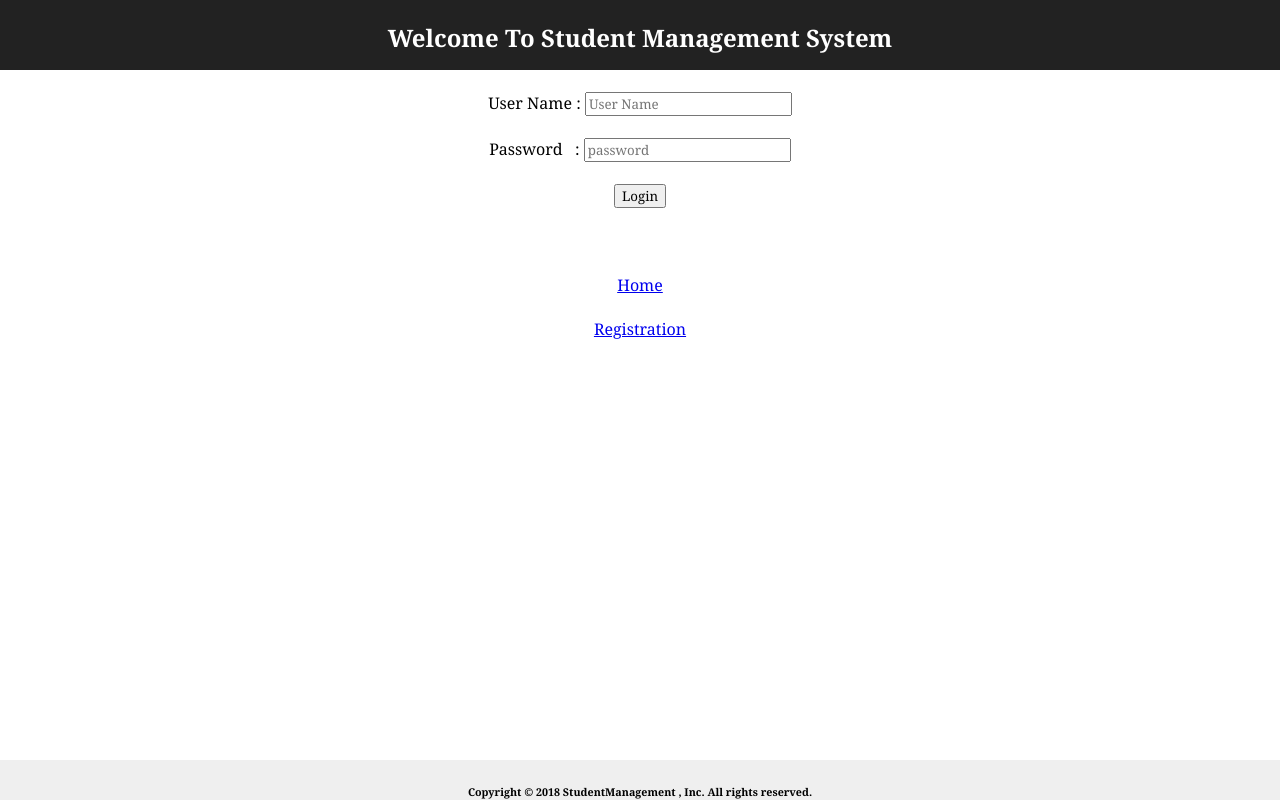
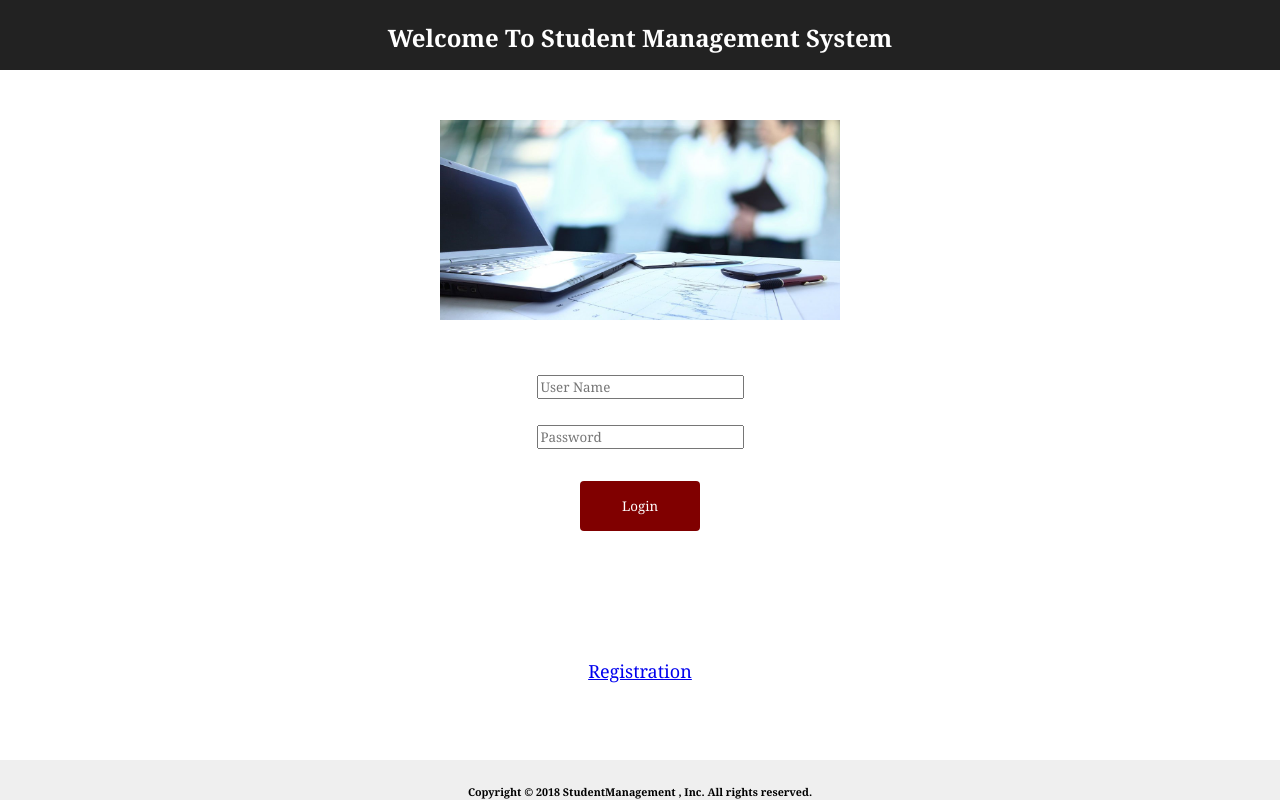
Before and after one commit to Suvisha/Teacher-Student_Management, a React (Create React App) app in the folder both_student-management/: page / in a window 1280 px wide. Built offline with nearby package versions, Linux system fonts and the light colour scheme.

Commit message:
Added LoginImg

```diff
--- a/both_student-management/package.json
+++ b/both_student-management/package.json
@@ -8,13 +8,13 @@
     "connected-react-router": "^4.5.0",
     "history": "^4.7.2",
     "mysql": "^2.16.0",
-    "react": "^16.4.2",
+    "react": "^16.5.2",
     "react-ajax": "^0.1.1",
     "react-axiom": "^0.4.0",
     "react-bootstrap": "^1.0.0-beta.1",
     "react-confirm-alert": "^2.0.6",
     "react-data-sort": "^1.1.0",
-    "react-dom": "^16.4.2",
+    "react-dom": "^16.5.2",
     "react-redux": "^5.0.7",
     "react-responsive": "^5.0.0",
     "react-router": "^3.2.1",
@@ -24,6 +24,7 @@
     "react-scripts": "1.1.5",
     "react-validation": "^3.0.7",
     "reactjs-localstorage": "0.0.7",
+    "reactstrap": "^6.5.0",
     "redux": "^4.0.0",
     "redux-thunk": "^2.3.0",
     "validator": "^10.7.1"
--- a/both_student-management/src/App.css
+++ b/both_student-management/src/App.css
@@ -2,11 +2,13 @@
   box-sizing: border-box;
   font-family: Cambria, Cochin, Georgia, Times, 'Times New Roman', serif;
 }
-.App {
+.App
+{
   text-align: center;
 }
 
-.App-header {
+.App-header
+{
   background-color: #222;
   height: 70px;
   padding: 5px;
@@ -27,11 +29,13 @@
     text-align: center;
     padding: 0px;
 }
-.App-title {
+.App-title
+{
   font-size: 1.5em;
 }
 
-.input[type=text], select, textarea {
+.input[type=text], select, textarea
+{
   width: 80%;
   padding: 8px;
   border: 1px solid #ccc;
@@ -73,6 +77,18 @@
   text-align: center;
   margin-top: 10px;
 }
+.LoginPage
+{
+  text-align: center;
+  margin-top: 50px;
+  font-size:large;
+}
+.RegistrationPage
+{
+  text-align: center;
+  margin-top: 100px;
+  font-size:large;
+}
 @media screen and (max-width: 600px),screen and(max-width:1600px),
        screen and(max-width:320px),screen and(max-width:360px)
 {
--- a/both_student-management/src/StudentManagement/AddNewStudent.js
+++ b/both_student-management/src/StudentManagement/AddNewStudent.js
@@ -46,17 +46,17 @@ class AddNewStudent extends React.Component
         switch(fieldName)
         {
             case 'FirstName':
-                FirstNmValid = value.match(/^[a-zA-Z'. -]+$/);
+                FirstNmValid = value.match(/^[a-zA-Z'.-]+$/);
                 fieldValidationErrors.FirstName = FirstNmValid ? '' : ' is invalid';
             break;
 
             case 'LastName':
-                LastNmValid = value.match(/^[a-zA-Z'. -]+$/);
+                LastNmValid = value.match(/^[a-zA-Z'.-]+$/);
                 fieldValidationErrors.LastName = LastNmValid ? '' : ' is invalid';
             break;
 
             case 'Class':
-                classValid = value.match(/^[a-zA-Z0-9'. -]+$/);
+                classValid = value.match(/^[a-zA-Z0-9'.-]+$/);
                 fieldValidationErrors.Class = classValid ? '' : ' is invalid';
             break;
 
@@ -72,7 +72,7 @@ class AddNewStudent extends React.Component
 
             case 'PIN':
                 pinValid = value.length === 6 && value.match(/^[0-9]+$/) ;
-                fieldValidationErrors.PINcode= pinValid ? '': 'Check PIN code';
+                fieldValidationErrors.PINcode= pinValid ? '': ' contains only 6 digits';
             break;
 
             default:
--- a/both_student-management/src/StudentManagement/EditStudent.js
+++ b/both_student-management/src/StudentManagement/EditStudent.js
@@ -11,14 +11,10 @@ class EditStudent extends React.Component
     constructor(props)
     {
         super(props)
-        this.state={studentId:this.props.studentToUpdate.id,
-                    FirstName:this.props.studentToUpdate.firstName,
-                    LastName:this.props.studentToUpdate.lastName,
-                    Class:this.props.studentToUpdate.studentClass,
-                    Division:this.props.studentToUpdate.division,
-                    AddressLine1:this.props.studentToUpdate.addressLine1,
-                    AddressLine2:this.props.studentToUpdate.addressLine2,
-                    pincode:this.props.studentToUpdate.pincode,
+        this.state={studentId:'',FirstName:'',teacherId:'',
+                    LastName:'',Class:'',
+                    Division:'',AddressLine1:'',
+                    AddressLine2:'',pincode:'',
                     firstNameValid:false,
                     lastNameValid:false,
                     divisionValid: false,
@@ -37,16 +33,12 @@ class EditStudent extends React.Component
         this.handlePincodeChange=this.handlePincodeChange.bind(this);
         this.handleBack=this.handleBack.bind(this);
     }
-    componentWillMount()
-    {
-
-    }
     handleFirstNameChange(value)
     {
         let FirstNmValid = this.state.firstNameValid;
         if(value!=="")
         {
-            FirstNmValid = value.match(/^[a-zA-Z'. -]+$/);
+            FirstNmValid = value.match(/^[a-zA-Z'.-]+$/);
             this.setState({ErrfirstName:FirstNmValid ? '' : ' Only: letters\' . -',});
             this.setState({FirstName: value});
         }
@@ -59,7 +51,7 @@ class EditStudent extends React.Component
         let LastNmValid = this.state.lastNameValid;
         if(value!=="")
         {
-            LastNmValid = value.match(/^[a-zA-Z'. -]+$/);
+            LastNmValid = value.match(/^[a-zA-Z'.-]+$/);
             this.setState({ErrlastName:LastNmValid ? '' : ' Only: letters\' . -'});
             this.setState({LastName: value});
         }
@@ -72,7 +64,7 @@ class EditStudent extends React.Component
         let classNmValid=this.state.classNameValid;
         if(value!=="")
         {
-            classNmValid=value.match(/^[a-zA-Z0-9'. -]+$/);
+            classNmValid=value.match(/^[a-zA-Z0-9'.-]+$/);
             this.setState({ErrClass:classNmValid? '' : 'Only: letters\' . - 0-9'});
             this.setState({Class: value});
         }
@@ -135,7 +127,10 @@ class EditStudent extends React.Component
         const line1 = document.getElementById("address1").value;
         const line2 = document.getElementById("address2").value;
         const pin = document.getElementById("pin").value;
-        if(this.state.FirstName!=="" && this.state.LastName!==""&&this.state.Class!=="" && this.state.Division!==""&&this.state.AddressLine1!=="" && this.state.pincode!=="")
+        this.setState({studentId:id,teacherId:tid,FirstName:fname,LastName:lname,Class:classs,Division:division,
+                        AddressLine1:line1,AddressLine2:line2,pincode:pin})
+        if(this.state.FirstName!==''&& this.state.LastName!==''&&this.state.Class!==''&&
+           this.state.Division!==''&&this.state.AddressLine1!==''&& this.state.pincode!=='')
         {
            if(fetch('http://localhost:8080/updateStudent?id='+id+'&firstName='+fname+
             '&lastName='+lname+'&TeacherId='+tid+'&classs='+classs+'&division='+division+'&line1='+line1 +
@@ -177,7 +172,6 @@ class EditStudent extends React.Component
                 <form>
                     <InputBox id="fname" inputType="text"  placeholder="First Name"    value={this.props.studentToUpdate.firstName}
                               handleChanges={this.handleFirstNameChange}    Name="firstName"   error={this.state.ErrfirstName} /><br/>
-
                     <InputBox id="lname" inputType="text"  placeholder="Last Name"     value={this.props.studentToUpdate.lastName}
                               handleChanges={this.handleLastNameChange}     Name="lastName"    error={this.state.ErrlastName} /><br/>
                     <InputBox id="class" inputType="text"  placeholder="Class"         value={this.props.studentToUpdate.studentClass}
--- a/both_student-management/src/StudentManagement/ListOfStudents.js
+++ b/both_student-management/src/StudentManagement/ListOfStudents.js
@@ -6,7 +6,7 @@ import EditStudent from './EditStudent';
 import Axios from 'axios';
 import { confirmAlert } from 'react-confirm-alert';
 import 'react-confirm-alert/src/react-confirm-alert.css'
-import { Table } from 'react-bootstrap';
+import { Table } from 'reactstrap';
 import TeacherHome from './TeacherHome';
 import {connect} from 'react-redux'
 
@@ -93,19 +93,17 @@ class ListOfStudents extends React.Component
         if(handleBackCalled)
             return <TeacherHome></TeacherHome>
         return(
-            <div>
-                <Table >
+            <div className="table">
+                <Table width="100%">
                     <thead>
                         <tr>
-                            <th>ID</th>
                             <th>First Name</th>
                             <th>Last Name</th>
-                            <th>TeacherID</th>
                             <th>class</th>
                             <th>division</th>
-                            <th>AddressLine1</th>
-                            <th>AddressLine2</th>
-                            <th>pinCode</th>
+                            <th>Address Line1</th>
+                            <th>Address Line2</th>
+                            <th>PIN Code</th>
                             <th></th>
                             <th></th>
                         </tr>
@@ -115,10 +113,8 @@ class ListOfStudents extends React.Component
                             return (
                                 <tbody>
                                     <tr key={index}>
-                                        <td>{student.studentId}</td>
                                         <td>{student.firstName}</td>
                                         <td>{student.lastName}</td>
-                                        <td>{student.teacherId}</td>
                                         <td>{student.studentClass}</td>
                                         <td>{student.division}</td>
                                         <td>{student.addressLine1}</td>
@@ -137,7 +133,6 @@ class ListOfStudents extends React.Component
         );
     }
 }
-//export default ListOfStudents;
 const mapStateToProps = (state) => {
     return{
         teachers:state.LoginReducer[0]
--- /dev/null
+++ b/both_student-management/src/StudentManagement/LoginImg.js
@@ -0,0 +1,15 @@
+import React from 'react';
+import img2 from './img2.jpg';
+
+class LoginImg extends  React.Component
+{
+    render()
+    {
+        return(
+            <div >
+                <img src={img2} width="400" height="200" alt='icon' />
+            </div>
+        );
+    }
+}
+export default LoginImg;
--- a/both_student-management/src/StudentManagement/LoginPage.js
+++ b/both_student-management/src/StudentManagement/LoginPage.js
@@ -4,6 +4,8 @@ import TeacherHome from './TeacherHome';
 import {connect} from 'react-redux'
 import '../App.css';
 import './Button.css';
+import LoginImg from './LoginImg';
+import Button from './Button'
 
 class Login extends React.Component
 {
@@ -71,18 +73,20 @@ class Login extends React.Component
             return <TeacherHome />
         }
         return(
-        <div id="LoginData" className="LoginPage"> <br/>
-            <label>User Name&nbsp;: </label>
+            <div>
+                <div id="LoginData" className="LoginPage">
+                    <LoginImg></LoginImg><br/><br/>
                     <input id="userName" type="text"  placeholder="User Name" required></input>
                     <br/><br/>
-            <label>Password&nbsp;&nbsp;&nbsp;: </label>
-            <input id="password" type="password" placeholder="password" required></input>
+                    {/* <label>Password&nbsp;&nbsp;&nbsp;: </label> */}
+                    <input id="password" type="password" placeholder="Password" required></input>
                     <br/><br/>
-            <button onClick={this.onLoginClick}>Login</button><br/><br/>
+                    <Button buttonName="Login" handleOnClick={this.onLoginClick}>Login</Button><br/><br/>
                     <label className="label"> {this.state.error} </label> <br/><br/>
-            <a href="/"> Home </a><br/><br/>
                     <a href="/Registration">Registration</a>
                 </div>
+            </div>
+
         )
     }
 }
```
Also changed, not shown: both_student-management/src/StudentManagement/img2.jpg (added), 1 other file (tests, documents, lock files or other folders). Lines whose indentation alone changed are shown as unchanged.
